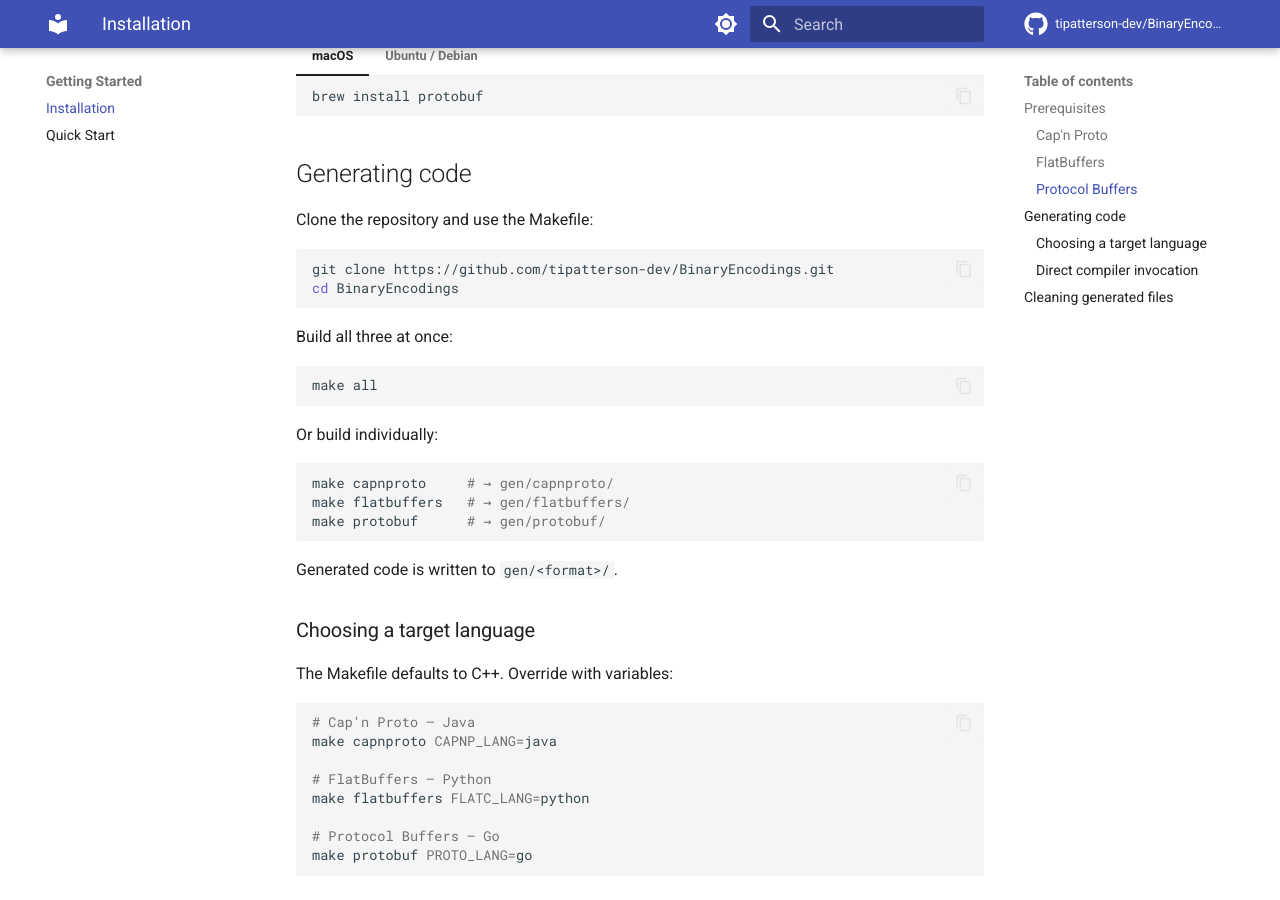
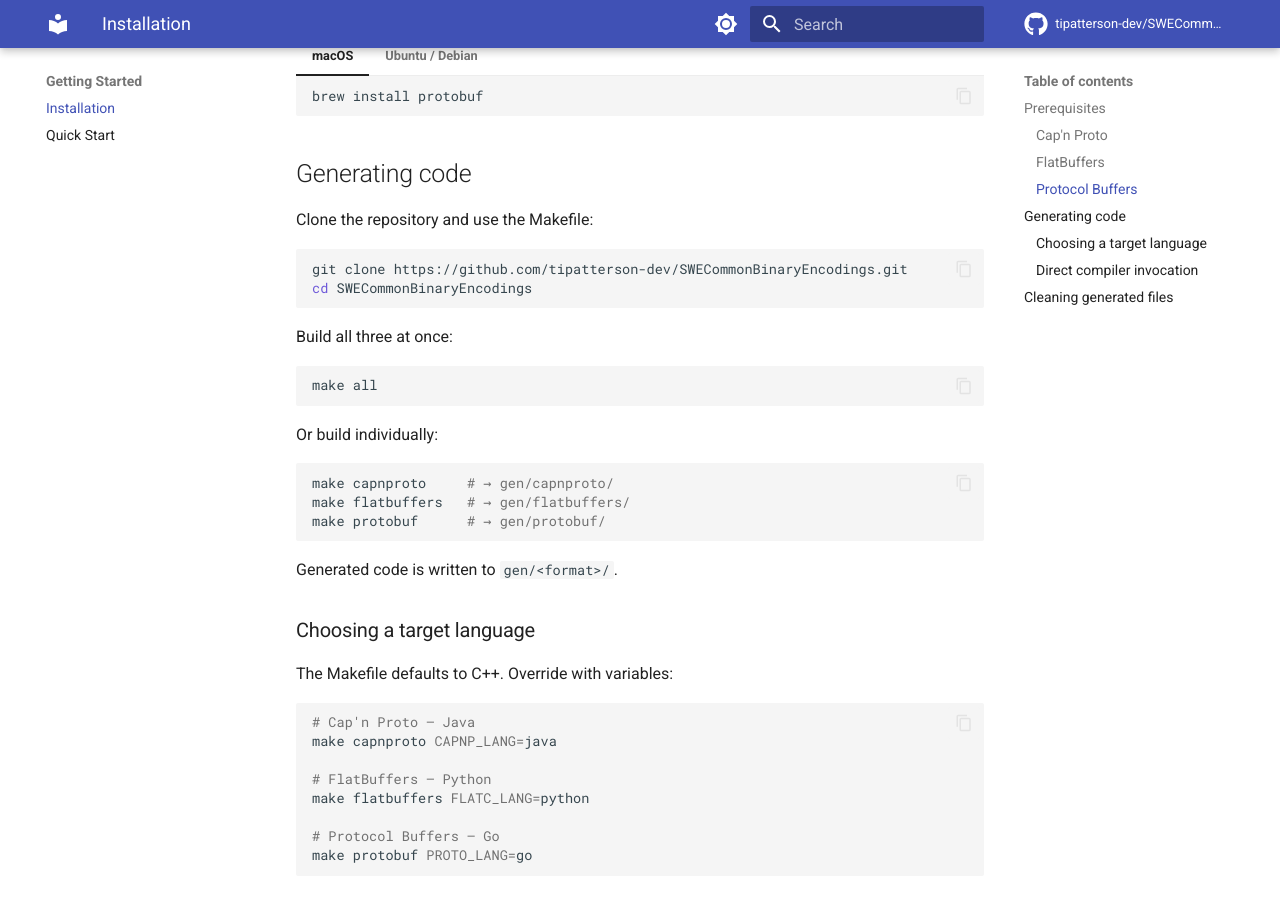
Before and after one commit to tipatterson-dev/SWECommonBinaryEncodings, an MkDocs documentation site: the page built from docs/getting-started/installation.md, in a window 1280 px wide and 900 px high, scrolled down 780 px. Built offline with MkDocs 1.6.1 and Material for MkDocs 9.7.7, drawn with Linux system fonts in a browser that asks for light colours; comment, search, counter and statistics services are not loaded.

Commit message:
fix references to initial project name

````diff
--- a/docs/getting-started/installation.md
+++ b/docs/getting-started/installation.md
@@ -69,8 +69,8 @@ You need at least one of the three schema compilers installed. Install only the
 Clone the repository and use the Makefile:
 
 ```sh
-git clone https://github.com/tipatterson-dev/BinaryEncodings.git
-cd BinaryEncodings
+git clone https://github.com/tipatterson-dev/SWECommonBinaryEncodings.git
+cd SWECommonBinaryEncodings
 ```
 
 Build all three at once:
--- a/mkdocs.yml
+++ b/mkdocs.yml
@@ -2,9 +2,9 @@ site_name: OGC SWE Common 3.0 — Binary Encodings
 site_description: >-
   Binary serialization schemas (Cap'n Proto, FlatBuffers, Protocol Buffers)
   for the OGC SWE Common Data Model 3.0 (OGC 24-014).
-site_url: https://tipatterson-dev.github.io/BinaryEncodings/
-repo_url: https://github.com/tipatterson-dev/BinaryEncodings
-repo_name: tipatterson-dev/BinaryEncodings
+site_url: https://tipatterson-dev.github.io/SWECommonBinaryEncodings/
+repo_url: https://github.com/tipatterson-dev/SWECommonBinaryEncodings
+repo_name: tipatterson-dev/SWECommonBinaryEncodings
 
 theme:
   name: material
@@ -62,7 +62,7 @@ markdown_extensions:
 extra:
   social:
     - icon: fontawesome/brands/github
-      link: https://github.com/tipatterson-dev/BinaryEncodings
+      link: https://github.com/tipatterson-dev/SWECommonBinaryEncodings
 
 nav:
   - Home: index.md
--- a/pyproject.toml
+++ b/pyproject.toml
@@ -1,5 +1,5 @@
 [project]
-name = "binary-encodings-docs"
+name = "swecommon-binary-encodings-docs"
 version = "0.1.0"
 requires-python = ">=3.12"
 dependencies = []
````
Also changed, not shown: README.md (+2 -2 lines), docs/index.md (+1 -1 lines), 1 other file.
